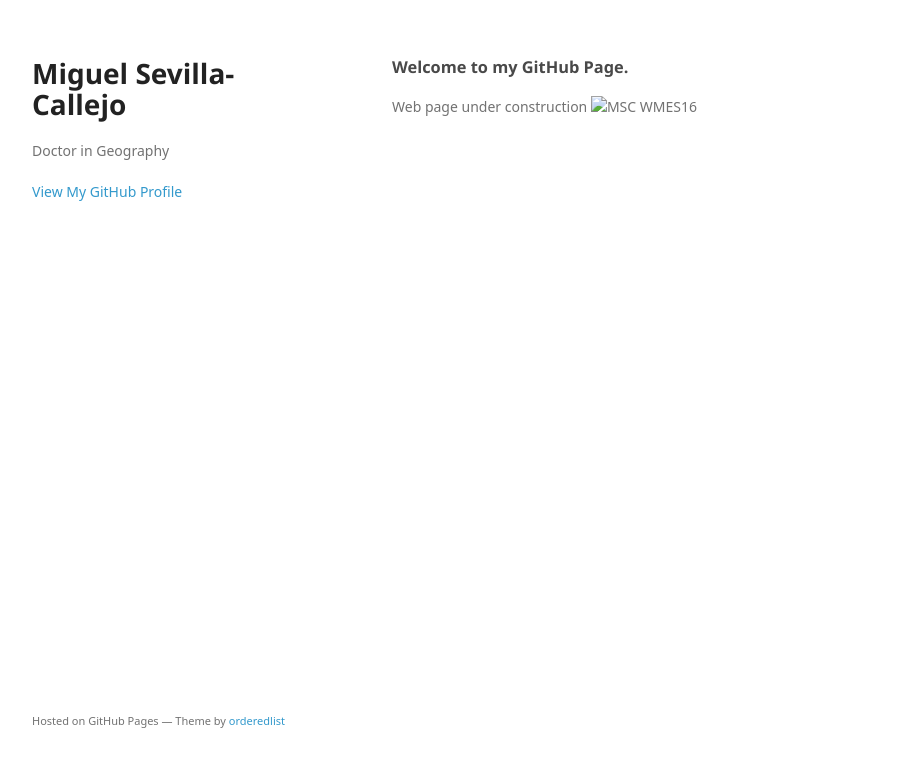
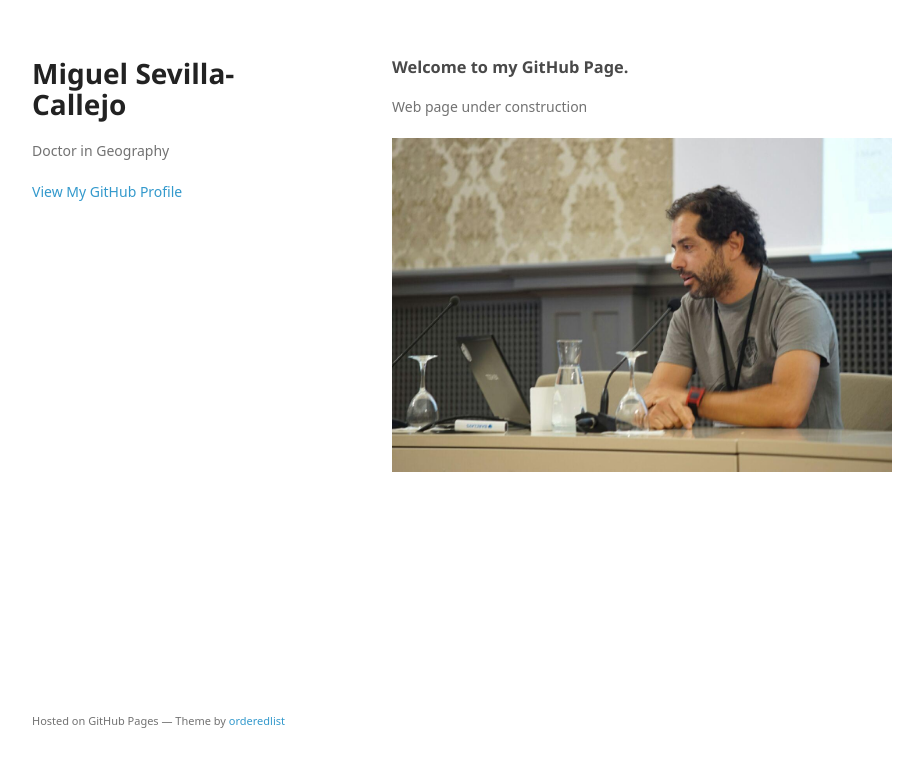
Before and after one commit to msevilla00/msevilla00.github.io, a plain HTML site: page index.html in a window 1280 px wide. Shown: the whole page, without its empty margins (178-1101 px from the left). Drawn offline with Linux system fonts and the light colour scheme; a web font is replaced by a local one.

Commit message:
Update index.html

```diff
--- a/index.html
+++ b/index.html
@@ -27,7 +27,9 @@
 <a id="welcome-to-my-github-page" class="anchor" href="#welcome-to-my-github-page" aria-hidden="true"><span aria-hidden="true" class="octicon octicon-link"></span></a>Welcome to my GitHub Page.</h3>
 
 <p>Web page under construction
-<img src="./images/msc_wmes16_cc-by-sa_ppacheco" alt="MSC WMES16"></p>
+<br>
+<br>
+<img src="./images/msc_wmes16_cc-by-sa_ppacheco.jpg" alt="MSC WMES16"></p>
       </section>
       <br>
       <br>
```
